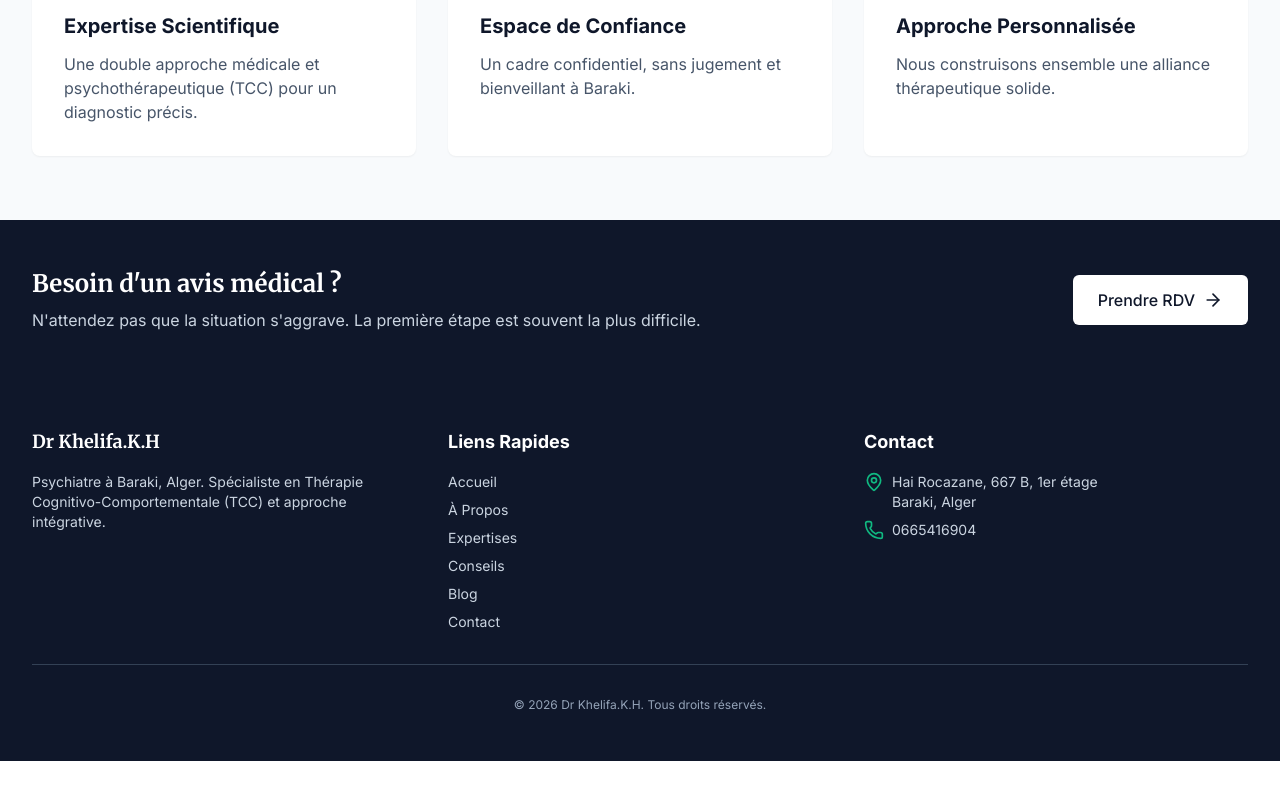
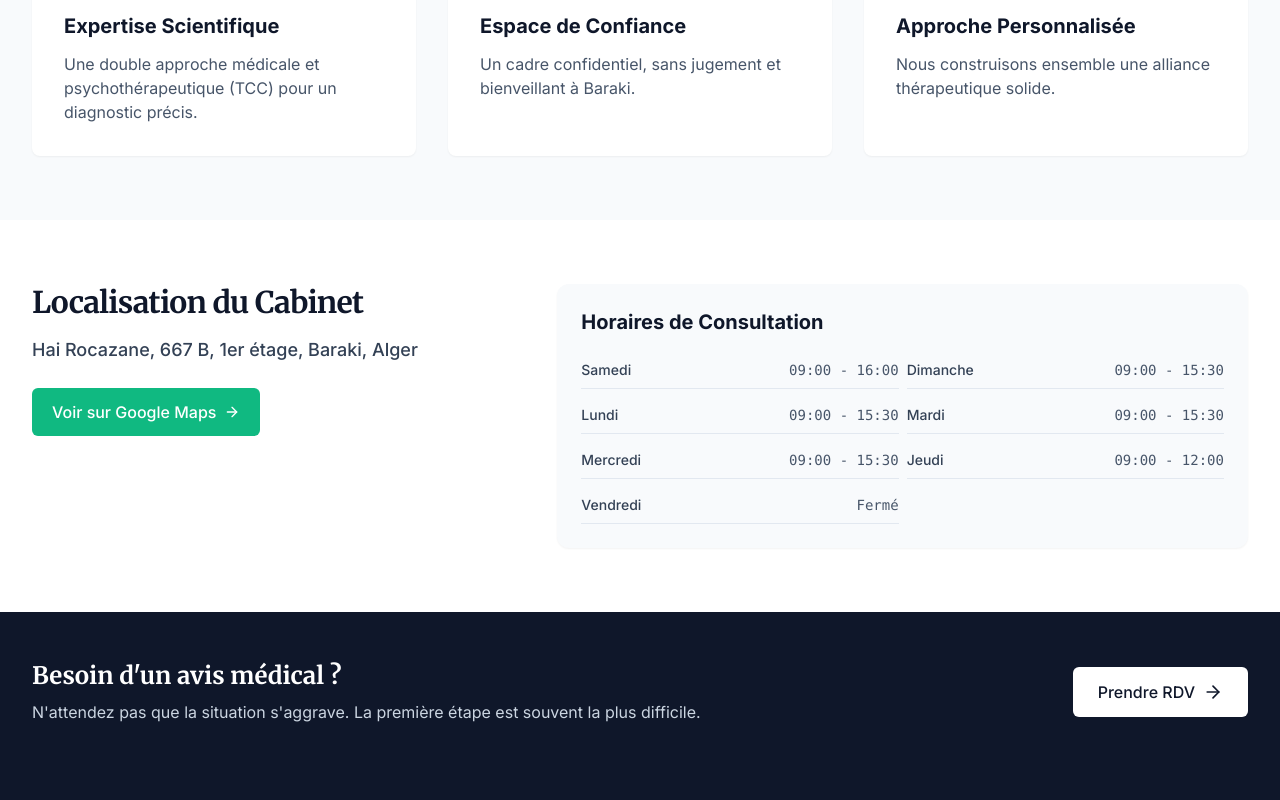
Before and after one commit to drkhelifa/site-dr-khelifa, a React (Vite) app: page / in a window 1280 px wide. Shown: the part 1050-1850 px from the top of the page. Before the commit the page ends 1811 px from the top, so only its background shows below. Built offline with nearby package versions, Linux system fonts and the light colour scheme.

Commit message:
Update homepage location and consultation hours

```diff
--- a/constants.ts
+++ b/constants.ts
@@ -273,7 +273,7 @@ export const BLOG_POSTS: BlogPost[] = [
   {
     id: 3,
     title: { fr: "Le Burn-out : Quand le travail rend malade", ar: "الاحتراق المهني: عندما يمرضك العمل" },
-    excerpt: { fr: "L'épuisement professionnel est un processus lent. Comprendre les étapes pour mieux le prévenir et le guérir.", ar: "الإرهاق المهني عملية بطيئة. فهم المراحل للوقاية والعلاج بشكل أفضل." },
+    excerpt: { fr: "L'épuisement professionnel est un processus lent. Comprendre les étapes pour mieux le prévenir et le guérir.", ar: "الإرهاق المهني عملي�� بطيئة. فهم المراحل للوقاية والعلاج بشكل أفضل." },
     date: { fr: "10 Septembre 2023", ar: "10 سبتمبر 2023" },
     content: {
       fr: `Le syndrome d'épuisement professionnel, ou burn-out, n'apparaît pas du jour au lendemain. C'est le résultat d'un stress chronique au travail qui n'a pas été géré correctement. Il touche souvent les personnes très engagées, perfectionnistes, qui ne comptent pas leurs heures.
@@ -290,7 +290,7 @@ export const BLOG_POSTS: BlogPost[] = [
 
       تحدث العملية غالبًا في ثلاثة أبعاد:
       1. الإرهاق العاطفي: هذه هي العلامة الأولى. يشعر الشخص بالفراغ، ونفاد الموارد، وعدم القدرة على التعافي حتى بعد عطلة نهاية الأسبوع.
-      2. تبدد الشخصية (أو السخرية): لحماية نفسه، يطور الشخص موقفًا منفصلاً، سلبيًا، أو حتى غير مبالٍ تجاه الزملاء أو العملاء. يصبح الشخص "روبوتيًا".
+      2. تبدد الشخصية (أو السخرية): لحماية نفسه، يطور الشخص موقفًا منفصلاً، سلبيًا، أو حتى غ��ر مبالٍ تجاه الزملاء أو العملاء. يصبح الشخص "روبوتيًا".
       3. فقدان الإنجاز الشخصي: الشعور بعدم الفعالية، وعدم الكفاءة، وأن العمل لم يعد له معنى.
 
       الأسباب متعددة: عبء العمل الزائد، نقص التقدير، تضارب القيم، نقص الاستقلالية.
@@ -423,7 +423,7 @@ export const BLOG_POSTS: BlogPost[] = [
 
       الوساوس هي أفكار، صور، أو دوافع تطفلية تعود باستمرار وتسبب قلقًا كبيرًا. أمثلة: الخوف من التلوث، الخوف من نسيان الغاز، الخوف من إيذاء شخص ما.
 
-      الأفعال القهرية هي سلوكيات متكررة أو أفعال عقلية يشعر الشخص بأنه مجبر على القيام بها لتحييد قلق الوسواس. أمثلة: غسل اليدين حتى النزيف، التحقق من الأقفال، العد، تكرار جمل معينة.
+      الأفعال القهرية هي سلوكيات متكررة أو أفعال عقلية يشعر الشخص بأنه مجبر على القيام بها لتحييد قلق الوسواس. أمثلة: غسل اليدين حتى النزيف، التحقق من الأقفال، ��لعد، تكرار جمل معينة.
 
       المشكلة هي أن الفعل القهري يخفف القلق مؤقتًا فقط. وسرعان ما يعود الوسواس، ويجب إعادة الطقوس. إنها حلقة مفرغة جحيمية قد تستغرق ساعات كل يوم.
 
@@ -541,14 +541,14 @@ export const BLOG_POSTS: BlogPost[] = [
 ];
 
 export const HORAIRES: ScheduleItem[] = [
-  { day: { fr: "Samedi", ar: "السبت" }, hours: { fr: "09:00 - 16:00", ar: "09:00 - 16:00" } },
-  { day: { fr: "Dimanche", ar: "الأحد" }, hours: { fr: "09:00 - 16:00", ar: "09:00 - 16:00" } },
-  { day: { fr: "Lundi", ar: "الإثنين" }, hours: { fr: "09:00 - 16:00", ar: "09:00 - 16:00" } },
-  { day: { fr: "Mardi", ar: "الثلاثاء" }, hours: { fr: "09:00 - 16:00", ar: "09:00 - 16:00" } },
-  { day: { fr: "Mercredi", ar: "الأربعاء" }, hours: { fr: "09:00 - 16:00", ar: "09:00 - 16:00" } },
-  { day: { fr: "Jeudi", ar: "الخميس" }, hours: { fr: "09:00 - 16:00", ar: "09:00 - 16:00" } },
-  { day: { fr: "Vendredi", ar: "الجمعة" }, hours: { fr: "Fermé", ar: "مغلق" } },
-];
+ { day: { fr: "Samedi", ar: "السبت" }, hours: { fr: "09:00 - 16:00", ar: "09:00 - 16:00" } },
+ { day: { fr: "Dimanche", ar: "الأحد" }, hours: { fr: "09:00 - 15:30", ar: "09:00 - 15:30" } },
+ { day: { fr: "Lundi", ar: "الإثنين" }, hours: { fr: "09:00 - 15:30", ar: "09:00 - 15:30" } },
+ { day: { fr: "Mardi", ar: "الثلاثاء" }, hours: { fr: "09:00 - 15:30", ar: "09:00 - 15:30" } },
+ { day: { fr: "Mercredi", ar: "الأربعاء" }, hours: { fr: "09:00 - 15:30", ar: "09:00 - 15:30" } },
+ { day: { fr: "Jeudi", ar: "الخميس" }, hours: { fr: "09:00 - 12:00", ar: "09:00 - 12:00" } },
+ { day: { fr: "Vendredi", ar: "الجمعة" }, hours: { fr: "Fermé", ar: "مغلق" } },
+  ];
 
 export const TRANSLATIONS = {
   fr: {
--- a/pages/Home.tsx
+++ b/pages/Home.tsx
@@ -1,7 +1,7 @@
 import React from 'react';
 import { Link } from 'react-router-dom';
 import { ArrowRight, Brain, ShieldCheck, Heart, ArrowLeft } from 'lucide-react';
-import { CONTACT_INFO } from '../constants';
+import { CONTACT_INFO, HORAIRES } from '../constants';
 import { useLanguage } from '../components/Layout';
 import SEO from '../components/SEO';
 
@@ -104,6 +104,39 @@ const Home: React.FC = () => {
         </div>
       </section>
 
+      {/* Location and Hours */}
+      <section className="py-16 bg-white">
+        <div className="max-w-7xl mx-auto px-4 sm:px-6 lg:px-8">
+          <div className="grid gap-8 lg:grid-cols-[1fr_1.4fr] items-start">
+            <div>
+              <h2 className={`text-3xl font-bold tracking-tight text-primary ${!isRTL && 'font-serif'}`}>
+                {t.locationTitle}
+              </h2>
+              <p className="mt-4 text-lg font-medium text-slate-700">
+                {CONTACT_INFO.address[lang]}, {CONTACT_INFO.city[lang]}
+              </p>
+              <Link
+                to="/contact"
+                className="inline-flex mt-6 items-center rounded-md bg-secondary px-5 py-3 font-medium text-white transition-colors hover:bg-emerald-600"
+              >
+                {t.mapsLabel} <Arrow className="ml-2 rtl:ml-0 rtl:mr-2 h-4 w-4" />
+              </Link>
+            </div>
+            <div className="rounded-xl bg-slate-50 p-6 shadow-sm">
+              <h3 className="text-xl font-bold text-primary">{t.scheduleTitle}</h3>
+              <div className="mt-4 grid gap-2 sm:grid-cols-2">
+                {HORAIRES.map((item) => (
+                  <div key={item.day.fr} className="flex justify-between gap-4 border-b border-slate-200 py-2 text-sm">
+                    <span className="font-medium text-slate-700">{item.day[lang]}</span>
+                    <span className="font-mono text-slate-600">{item.hours[lang]}</span>
+                  </div>
+                ))}
+              </div>
+            </div>
+          </div>
+        </div>
+      </section>
+
       {/* Quick Access / CTA */}
       <section className="bg-primary py-12">
         <div className="max-w-7xl mx-auto px-4 sm:px-6 lg:px-8 flex flex-col md:flex-row justify-between items-center">
```
